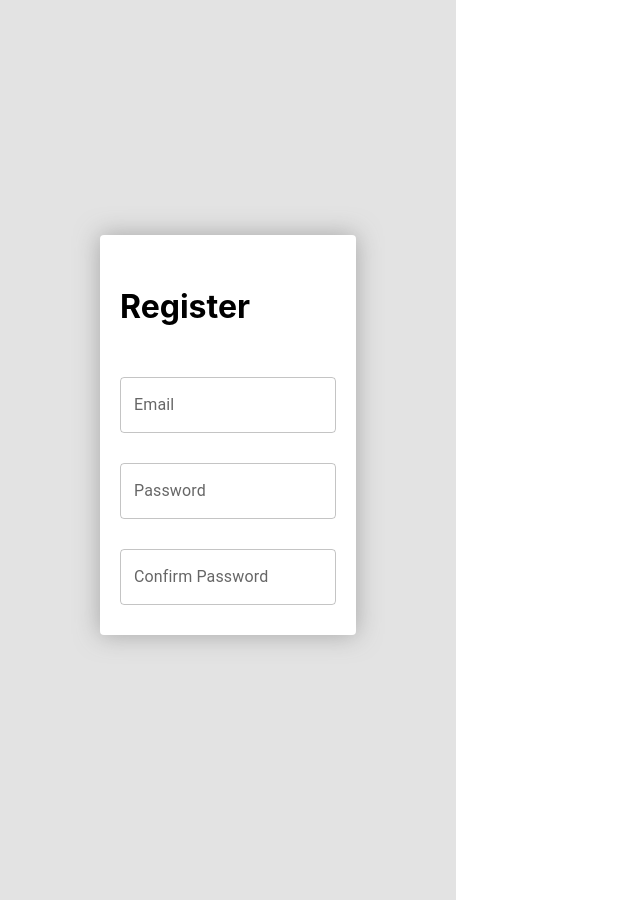
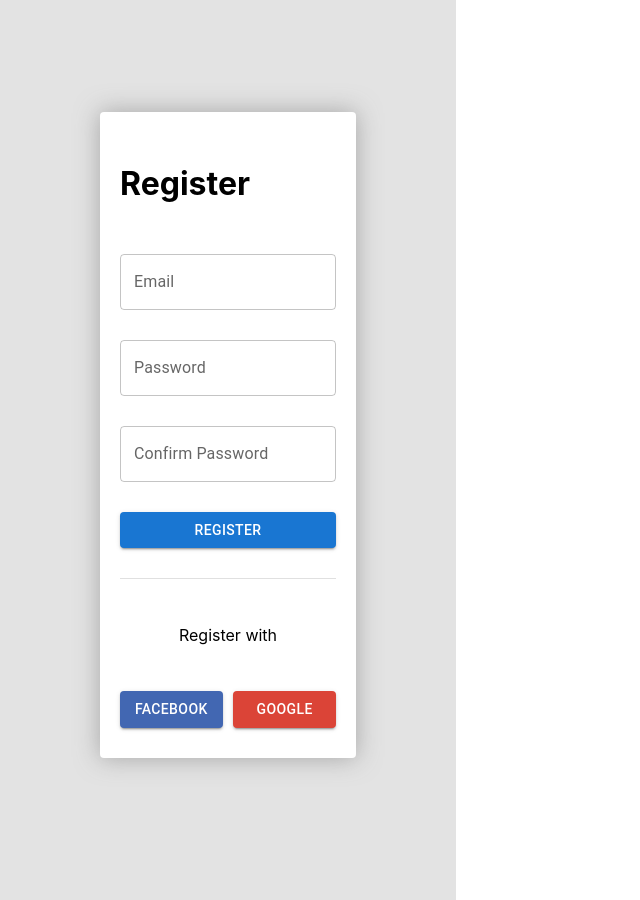
Before and after one commit to aniketmandloi/ecomm-frontend, a React (Vite) app: page /register in a window 1280 px wide. Shown: the whole page, without its empty margins (0-640 px from the left). Built offline with nearby package versions, Linux system fonts and the light colour scheme.

Commit message:
add register page

```diff
--- /dev/null
+++ b/src/components/Button.tsx
@@ -0,0 +1,25 @@
+import React from "react";
+import Button from "@mui/material/Button";
+import CircularProgress from "@mui/material/CircularProgress";
+import { ButtonProps as MUIButtonProps } from "@mui/material/Button";
+
+// Define the props, extending MUI ButtonProps
+interface CustomButtonProps extends MUIButtonProps {
+  isLoading?: boolean;
+  children: React.ReactNode;
+}
+
+const CustomButton: React.FC<CustomButtonProps> = ({
+  children,
+  isLoading = false,
+  ...rest
+}) => {
+  return (
+    <Button {...rest}>
+      {/* {!isLoading && children} */}
+      {isLoading ? <CircularProgress color="secondary" size={24} /> : children}
+    </Button>
+  );
+};
+
+export default CustomButton;
--- a/src/routes/Register/Register.tsx
+++ b/src/routes/Register/Register.tsx
@@ -4,8 +4,10 @@ import { useState } from "react";
 import * as Yup from "yup";
 import { registerUser } from "../../store/auth/Auth.actions";
 import "../Register/Register.css";
-import TextField from "../../components/TextField";
 import { useAppDispatch, useAppSelector } from "../../store/hooks";
+import BasicTextField from "../../components/TextField";
+import CustomButton from "../../components/Button";
+import { Divider } from "@mui/material";
 
 type RegisterFormValues = {
   email: string;
@@ -68,20 +70,52 @@ const Register = () => {
               <header className="baseFormHeader">
                 <h1>Register</h1>
               </header>
-              <TextField label="Email" name="email" id="email-input" />
-              <TextField
+              <BasicTextField label="Email" name="email" id="email-input" />
+              <BasicTextField
                 label="Password"
                 name="password"
                 id="password-input"
                 type="password"
               />
-              <TextField
+              <BasicTextField
                 label="Confirm Password"
                 name="confirmPassword"
                 id="confirm-password-input"
                 type="password"
               />
               {error && <div>{error}</div>}
+              <CustomButton
+                variant="contained"
+                color="primary"
+                type="submit"
+                isLoading={isLoading}
+              >
+                Register
+              </CustomButton>
+              <Divider />
+              <div
+                style={{
+                  width: "100%",
+                  display: "flex",
+                  justifyContent: "center",
+                }}
+              >
+                <p>Register with</p>
+              </div>
+              <div className="social-btn-container">
+                <CustomButton
+                  variant="contained"
+                  sx={{ backgroundColor: "#4267b2", color: "#ffffff" }}
+                >
+                  Facebook
+                </CustomButton>
+                <CustomButton
+                  variant="contained"
+                  sx={{ backgroundColor: "#db4437", color: "#ffffff" }}
+                >
+                  Google
+                </CustomButton>
+              </div>
             </Form>
           </Formik>
         </div>
```
